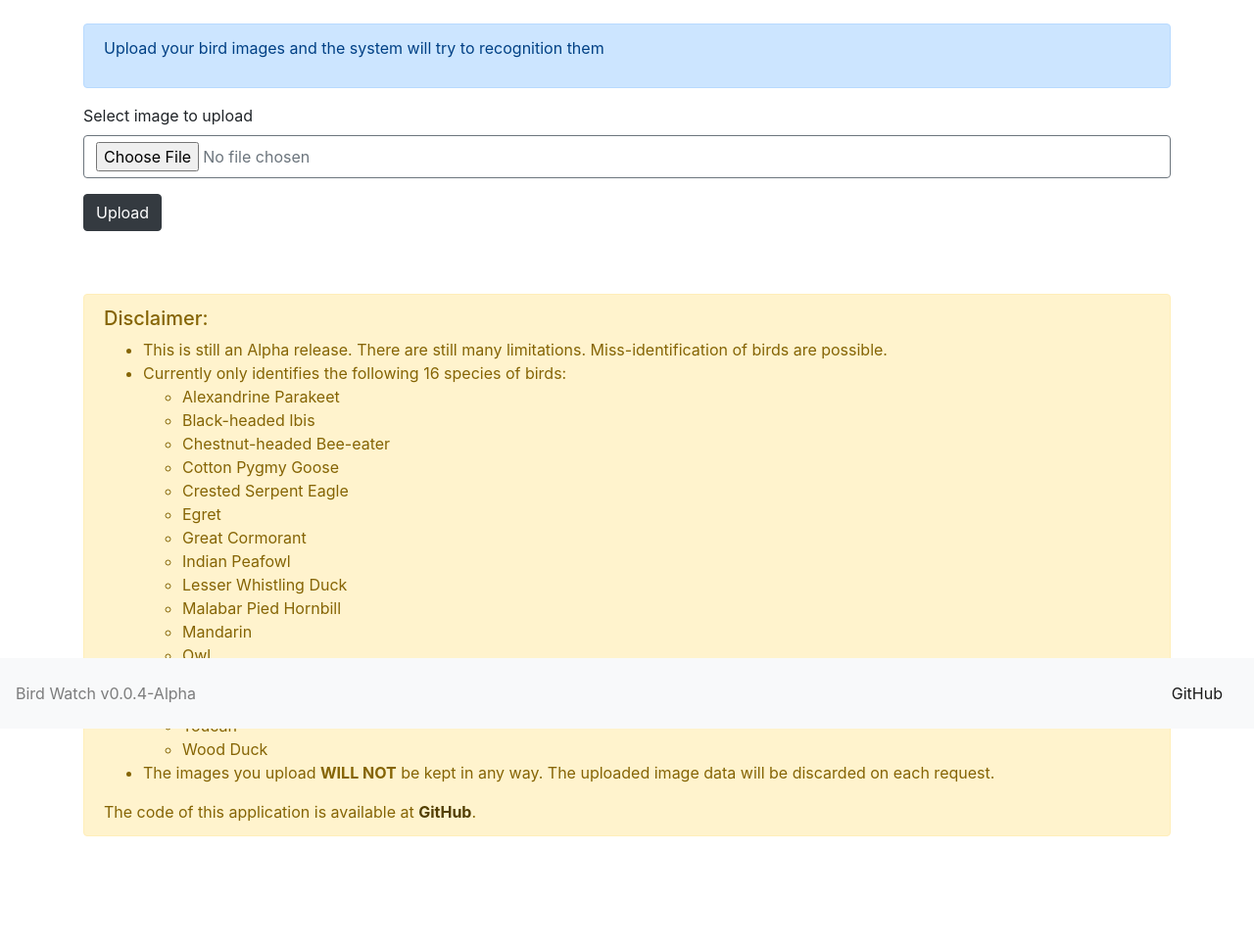
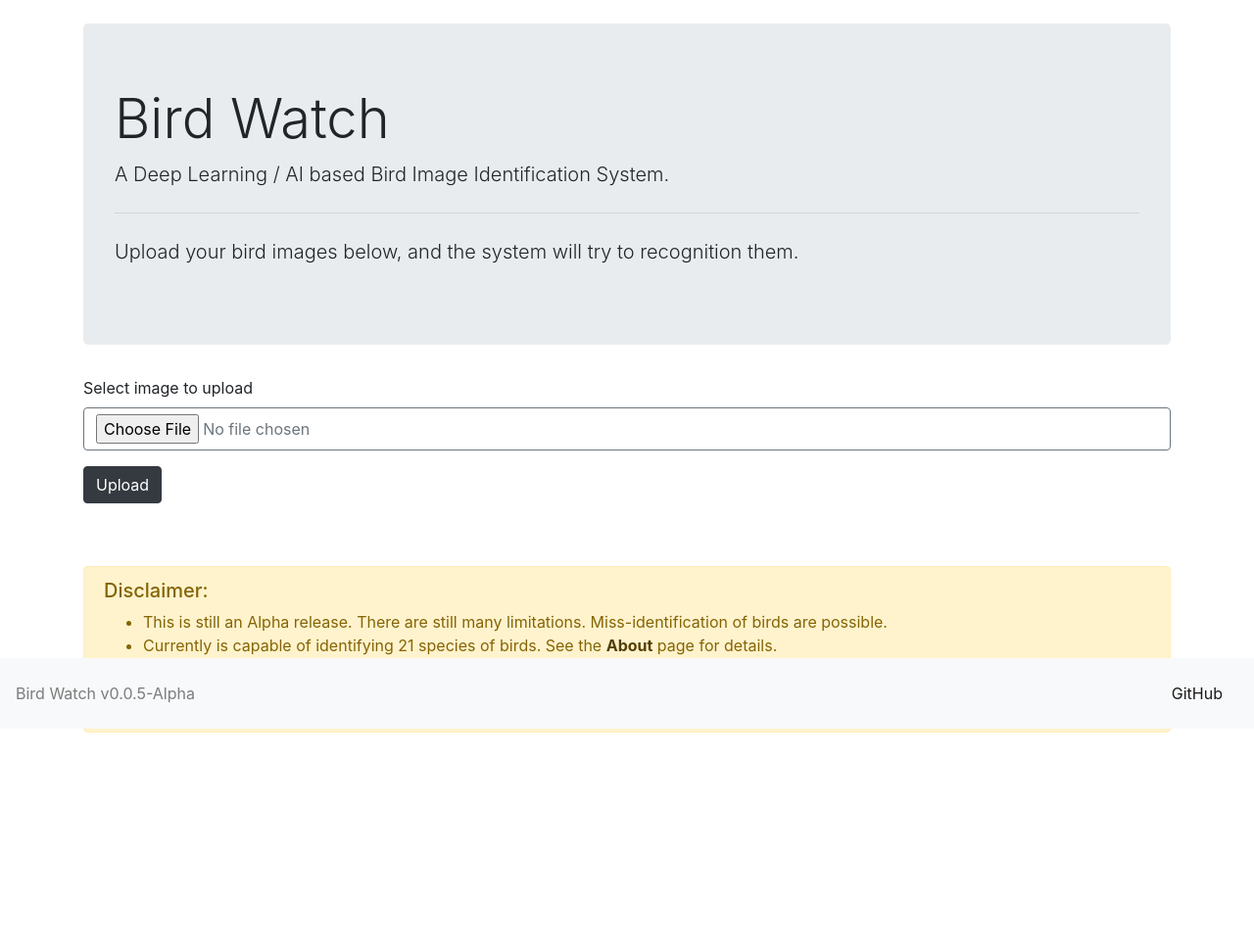
Before and after one commit to Thimira/bird_watch, a Flask app: page / in a window 1280 px wide. Shown: the part 56-1022 px from the top of the page at 98% size. After the commit the page ends 804 px from the top, so only its background shows below. Run offline with Flask 2, Linux system fonts and the light colour scheme; parts of the project's set-up code (start-up, migrations or seed data) failed here and were passed over; some libraries are stand-ins or nearby versions.

Commit message:
UI updates for v0.0.5

```diff
--- a/templates/base.html
+++ b/templates/base.html
@@ -37,7 +37,7 @@
 
         <nav class="navbar fixed-bottom navbar-light bg-light">
             <span class="navbar-text">
-                Bird Watch v0.0.4-Alpha
+                Bird Watch v0.0.5-Alpha
             </span>
             <span class="navbar-text">
                     <a class="nav-link" href="https://github.com/Thimira/bird_watch" target="_blank">GitHub</a>
--- a/templates/index.html
+++ b/templates/index.html
@@ -18,9 +18,14 @@
 
 
 {% block content %}
-    <div class="alert alert-primary" role="alert">
-        <p>Upload your bird images and the system will try to recognition them</p>
+    {% if not label %}
+    <div class="jumbotron">
+        <h1 class="display-4">Bird Watch</h1>
+        <p class="lead">A Deep Learning / AI based Bird Image Identification System.</p>
+        <hr class="my-4">
+        <p class="lead">Upload your bird images below, and the system will try to recognition them.</p>
     </div>
+    {% endif %}
     <form action="" method="post" enctype="multipart/form-data">
         <div class="form-group">
             <label for="bird_image">Select image to upload</label>
@@ -62,26 +67,7 @@
         <h5 class="alert-heading">Disclaimer:</h5>
         <ul>
             <li>This is still an Alpha release. There are still many limitations. Miss-identification of birds are possible.</li>
-            <li>Currently only identifies the following 16 species of birds:
-                <ul>
-                    <li>Alexandrine Parakeet</li>
-                    <li>Black-headed Ibis</li>
-                    <li>Chestnut-headed Bee-eater</li>
-                    <li>Cotton Pygmy Goose</li>
-                    <li>Crested Serpent Eagle</li>
-                    <li>Egret</li>
-                    <li>Great Cormorant</li>
-                    <li>Indian Peafowl</li>
-                    <li>Lesser Whistling Duck</li>
-                    <li>Malabar Pied Hornbill</li>
-                    <li>Mandarin</li>
-                    <li>Owl</li>
-                    <li>Painted Stork</li>
-                    <li>Puffin</li>
-                    <li>Toucan</li>
-                    <li>Wood Duck</li>
-                </ul>
-            </li>
+            <li>Currently is capable of identifying 21 species of birds. See the <a href="/about" class="alert-link">About</a> page for details.</li>
             <li>The images you upload <strong>WILL NOT</strong> be kept in any way. The uploaded image data will be discarded on each request.</li>
         </ul>
         <p class="mb-0">The code of this application is available at <a href="https://github.com/Thimira/bird_watch" target="_blank" class="alert-link">GitHub</a>.</p>
```
Also changed, not shown: templates/about.html (+6 -1 lines).
